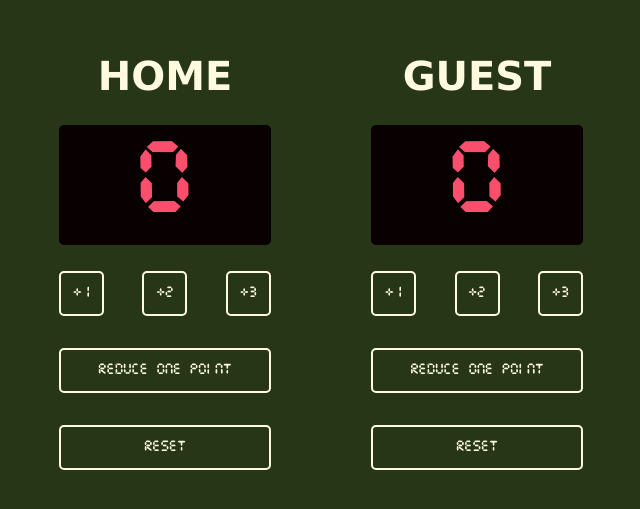
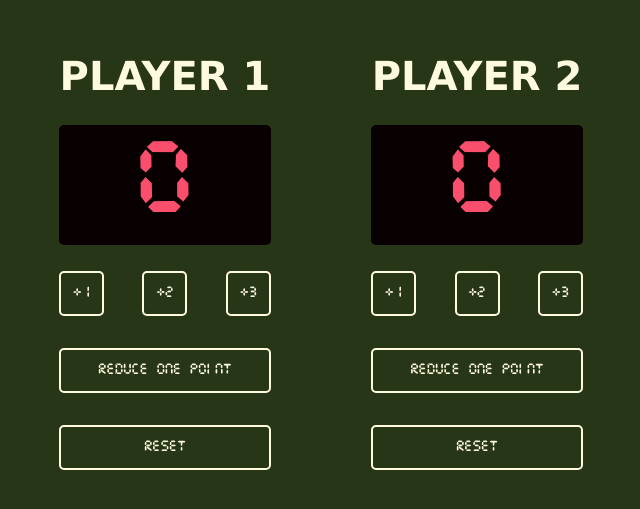
Before and after one commit to BCNix/scoreboard, a plain HTML site: page index.html in a window 1280 px wide. Shown: the part 139-648 px from the top of the page, without its empty margins (319-959 px from the left). Drawn offline with Linux system fonts and the light colour scheme.

Commit message:
Change scoreboard header to Player 1 and Player 2

```diff
--- a/index.html
+++ b/index.html
@@ -10,7 +10,7 @@
 
     <div class="scoreboard-container">
         <div class="scoreboard-item">
-            <h3>Home</h3>
+            <h3>Player 1</h3>
             <div id="home-score" class="scoreboard-display">0</div>
             <div class="scoreboard-btn-wrapper">
                 <button class="scoreboard-btn " onclick="updateScore('home-score', 1)">+1</button>
@@ -22,7 +22,7 @@
 
         </div>
         <div class="scoreboard-item">
-            <h3>Guest</h3>
+            <h3>Player 2</h3>
             <div id="guest-score" class="scoreboard-display">0</div>
             <div class="scoreboard-btn-wrapper">
                 <button class="scoreboard-btn" onclick="updateScore('guest-score', 1)">+1</button>
--- a/styles/style.css
+++ b/styles/style.css
@@ -41,11 +41,6 @@ body{
     font-size: 2.5rem;
 }
 
-/* .scoreboard-item{
-    width: 200px;
-} */
-
-
 .scoreboard-display{
     height: 120px;
     font-size: 90px;
```
